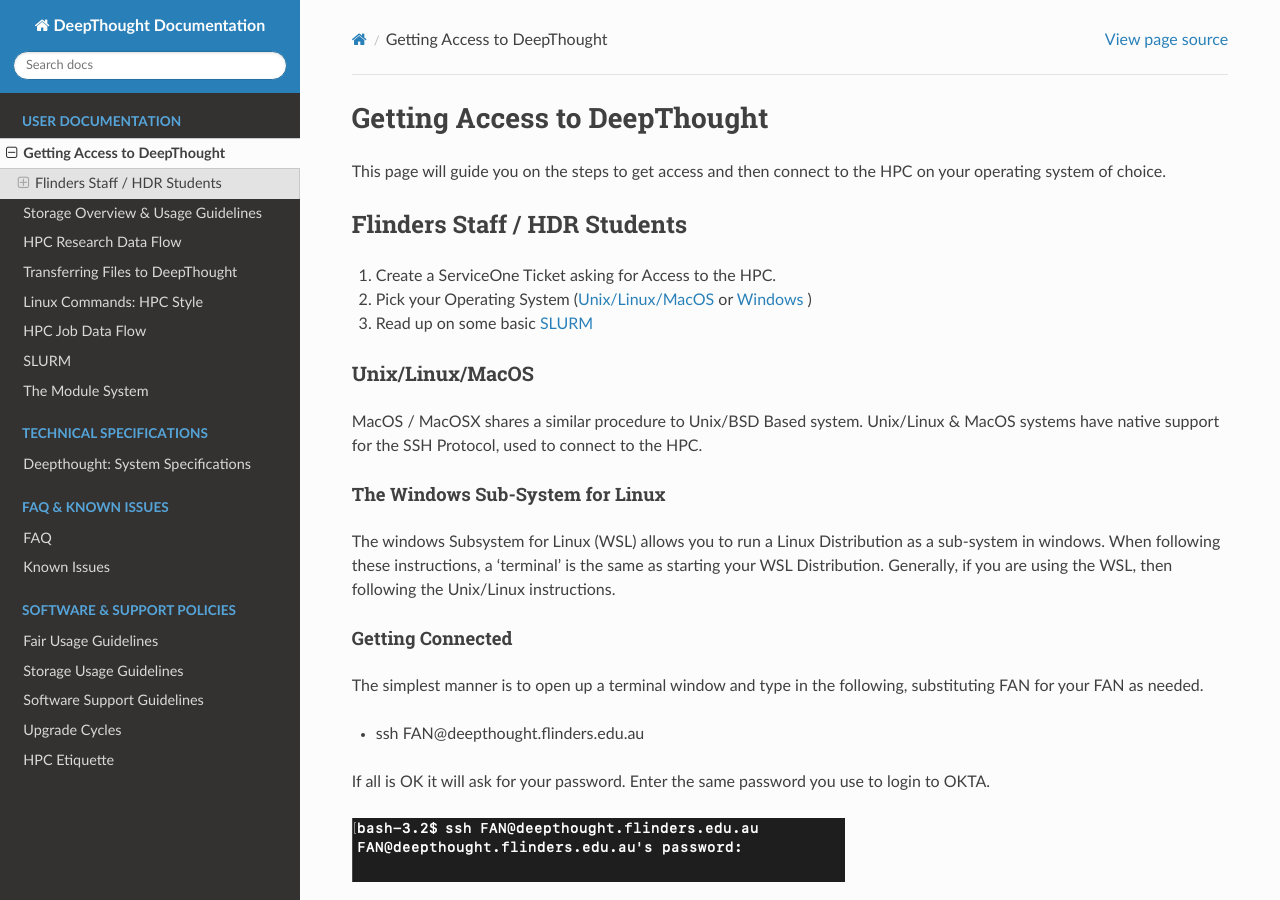
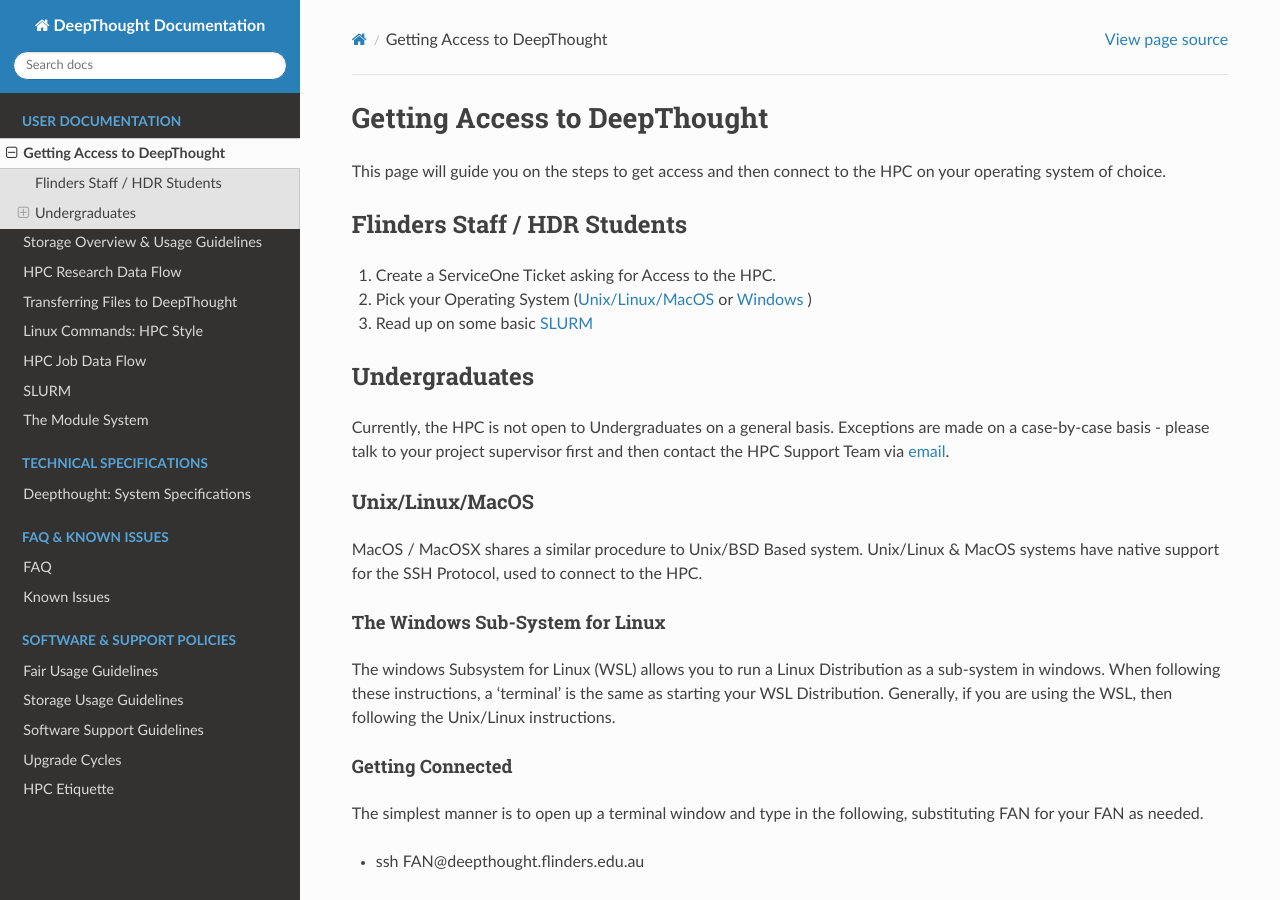
Before and after one commit to flindersuni/DeepThoughtHPC-docs, a Sphinx documentation site: the page built from docs/source/Access/GettingAccess.md, in a window 1280 px wide and 900 px high. Built offline with Sphinx 7.4.7 and the Read the Docs theme 2.0.0, drawn with Linux system fonts in a browser that asks for light colours.

```diff
--- a/docs/source/Access/GettingAccess.md
+++ b/docs/source/Access/GettingAccess.md
@@ -9,6 +9,10 @@
 2. Pick your Operating System ([Unix/Linux/MacOS](#unix-linux-macos) or [Windows](#windows) )
 
 3. Read up on some basic [SLURM](../SLURM/SLURMIntro.md)
+
+## Undergraduates
+
+Currently, the HPC is not open to Undergraduates on a general basis. Exceptions are made on a case-by-case basis - please talk to your project supervisor first and then contact the HPC Support Team via [email](mailto:deepthought@flinders.edu.au).
 
 ### Unix/Linux/MacOS
 
```
